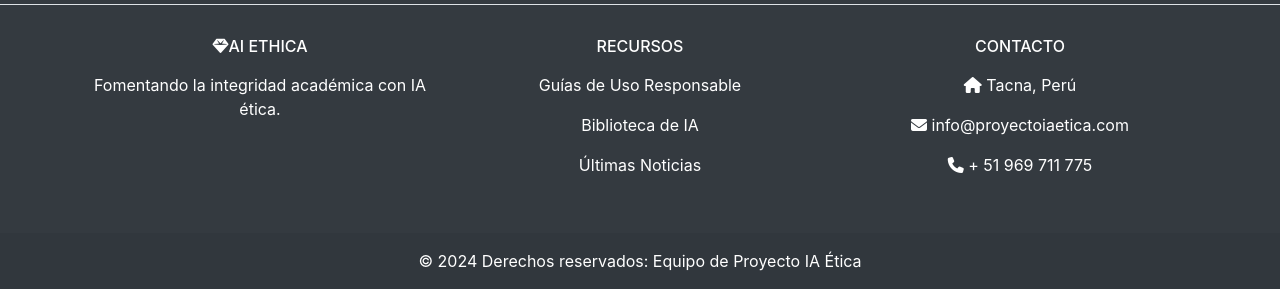
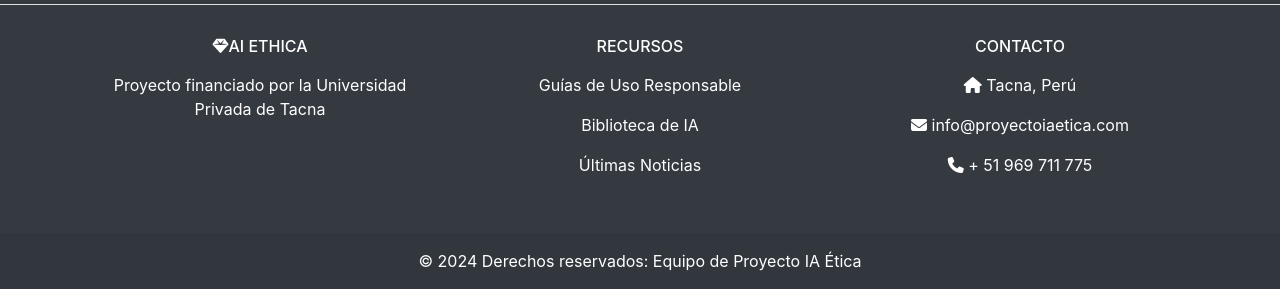
Before and after one commit to proyectoiaetica/ia, a plain HTML site: page index.html in a window 1280 px wide. Shown: the part 2254-2543 px from the top of the page. Drawn offline with nearby package versions, Linux system fonts and the light colour scheme; some packages are replaced by stand-ins of ours; a script that the page names is missing.

Commit message:
Update index.html

```diff
--- a/index.html
+++ b/index.html
@@ -248,7 +248,7 @@
                     <h6 class="text-uppercase fw-bold mb-3">
                         <i class="fas fa-gem me-2"></i>AI Ethica
                     </h6>
-                    <p>Fomentando la integridad académica con IA ética.</p>
+                    <p>Proyecto financiado por la Universidad Privada de Tacna</p>
                 </div>
                 <!-- Grid column -->
 
```
